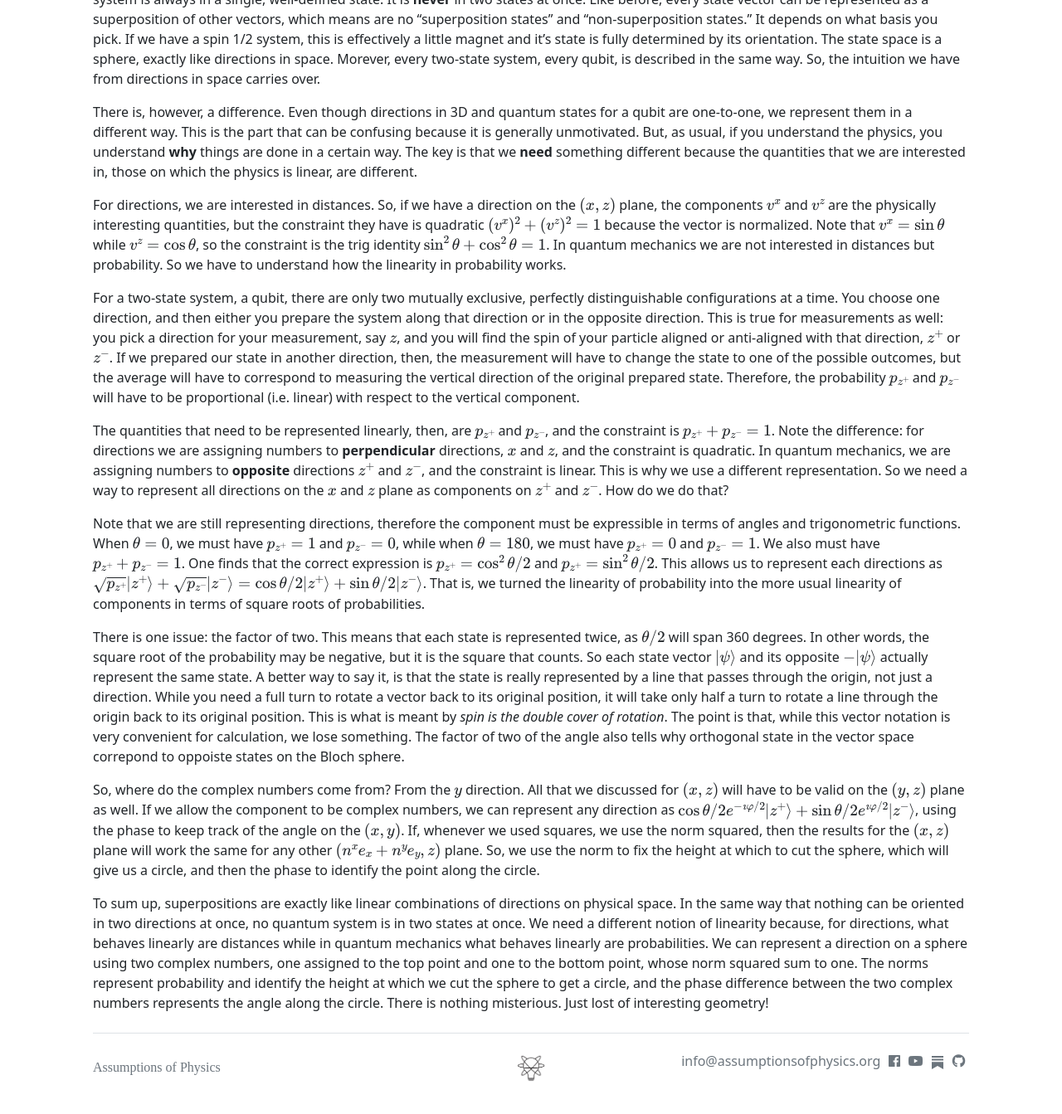
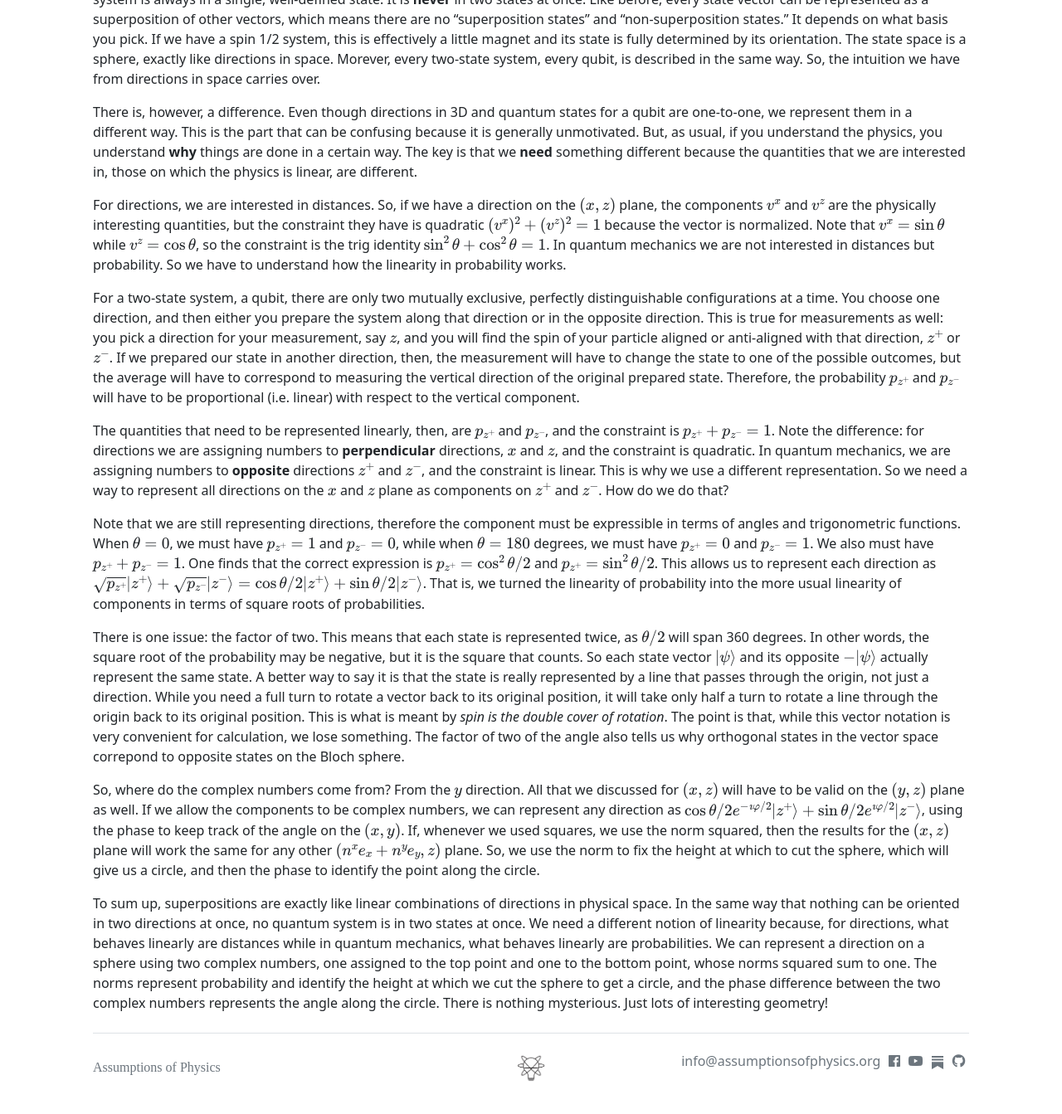
Before and after one commit to assumptionsofphysics/assumptionsofphysics.github.io, a Jekyll site: the page built from _essays/2026-03-15-what-are-superpositions.md, in a window 1280 px wide and 1400 px high, scrolled down 663 px. Shown: the top 1343 px of the window at 83% size. Built offline with Jekyll 4.4.1, drawn with Linux system fonts in a browser that asks for light colours; nearby versions of some CDN libraries; some web fonts are replaced; a script that is not in the unit is left out; some of the changed text lies outside the part shown.

Commit message:
Fix typos

```diff
--- a/_essays/2026-03-15-what-are-superpositions.md
+++ b/_essays/2026-03-15-what-are-superpositions.md
@@ -6,13 +6,13 @@
 draft: false
 ---
 
-One the biggest offenders in the quantum nonsense category is that a particle can be in a "state of superposition," in which it exists in multiple states at once until it is measured. This type of mischaracterization stems from a lack of understanding of why we have the math we have and what it represents physically.  So, let's clarify what a superposition in quantum mechanics actually is, why is not something strange and why we use the math we use.
+One the biggest offenders in the quantum nonsense category is that a particle can be in a "state of superposition," in which it exists in multiple states at once until it is measured. This type of mischaracterization stems from a lack of understanding of why we have the math we have and what it represents physically.  So, let's clarify what a superposition in quantum mechanics actually is, why it is not something strange and why we use the math we use.
 
-Let's start with a familiar example. Suppose we have a magnet and we want to characterize the direction of its magnetization. We can imagine using polar and azimuthal angles $$\theta$$ and $$\varphi$$, or the component of a normalized vector $$v^x$$, $$v^y$$ and $$v^z$$. The second choice is more convinent because we can express a generic direction as a linear combination $$v^x e_x + v^y e_y + v^z e_z$$ and the magnetic field acts linearly with respect to that representation when calculating the energy: $$U = - B(v^x e_x + v^y e_y + v^z e_z) = - ( v^x B_x + v^y B_y + v^z B_z )$$. The state in which the magnet is on the diagonal between $$x$$ and $$z$$ can be therefore expressed as $$\sqrt{2}/2 e_x + \sqrt{2}/2 e_z$$, but no one in their right mind would say that the magnet exists in both the horizontal state and the vertical state. The magnet exists in a single state: the magnetization is just oriented in a diagonal direction.
+Let's start with a familiar example. Suppose we have a magnet and we want to characterize the direction of its magnetization. We can imagine using polar and azimuthal angles $$\theta$$ and $$\varphi$$, or the components of a normalized vector $$v^x$$, $$v^y$$ and $$v^z$$. The second choice is more convenient because we can express a generic direction as a linear combination $$v^x e_x + v^y e_y + v^z e_z$$ and the magnetic field acts linearly with respect to that representation when calculating the energy: $$U = - B(v^x e_x + v^y e_y + v^z e_z) = - ( v^x B_x + v^y B_y + v^z B_z )$$. The state in which the magnet is on the diagonal between $$x$$ and $$z$$ can be therefore expressed as $$\sqrt{2}/2 e_x + \sqrt{2}/2 e_z$$, but no one in their right mind would say that the magnet exists in both the horizontal state and the vertical state. The magnet exists in a single state: the magnetization is just oriented in a diagonal direction.
 
-Also note that the choice of axis is arbitrary. There is no sense in which some direction are linear combinations and some are not. Given any direction, we can choose it to be one of the basis vectors or not. Whether a particular direction is a linear combination or not depends on the choice of the basis vectors and is not an intrinsic physical feature.
+Also note that the choice of axes is arbitrary. There is no sense in which some directions are linear combinations and some are not. Given any direction, we can choose it to be one of the basis vectors or not. Whether a particular direction is a linear combination or not depends on the choice of the basis vectors and is not an intrinsic physical feature.
 
-Quantum mechanics works in **exactly** the same way. I can't stress this enough: there is absolutely no difference in quality. Every state is represented by a state vector, and a linear combination (i.e. a superposition) of state vectors just gives you a different state vector. The system is always in a single, well-defined state. It is **never** in two states at once. Like before, every state vector can be represented as a superposition of other vectors, which means are no "superposition states" and "non-superposition states." It depends on what basis you pick. If we have a spin 1/2 system, this is effectively a little magnet and it's state is fully determined by its orientation. The state space is a sphere, exactly like directions in space. Morever, every two-state system, every qubit, is described in the same way. So, the intuition we have from directions in space carries over.
+Quantum mechanics works in **exactly** the same way. I can't stress this enough: there is absolutely no difference in quality. Every state is represented by a state vector, and a linear combination (i.e. a superposition) of state vectors just gives you a different state vector. The system is always in a single, well-defined state. It is **never** in two states at once. Like before, every state vector can be represented as a superposition of other vectors, which means there are no "superposition states" and "non-superposition states." It depends on what basis you pick. If we have a spin 1/2 system, this is effectively a little magnet and its state is fully determined by its orientation. The state space is a sphere, exactly like directions in space. Morever, every two-state system, every qubit, is described in the same way. So, the intuition we have from directions in space carries over.
 
 There is, however, a difference. Even though directions in 3D and quantum states for a qubit are one-to-one, we represent them in a different way. This is the part that can be confusing because it is generally unmotivated. But, as usual, if you understand the physics, you understand **why** things are done in a certain way. The key is that we **need** something different because the quantities that we are interested in, those on which the physics is linear, are different.
 
@@ -22,10 +22,10 @@
 
 The quantities that need to be represented linearly, then, are $$p_{z^+}$$ and $$p_{z^-}$$, and the constraint is $$p_{z^+} + p_{z^-} = 1$$. Note the difference: for directions we are assigning numbers to **perpendicular** directions, $$x$$ and $$z$$, and the constraint is quadratic. In quantum mechanics, we are assigning numbers to **opposite** directions $$z^+$$ and $$z^-$$, and the constraint is linear. This is why we use a different representation. So we need a way to represent all directions on the $$x$$ and $$z$$ plane as components on $$z^+$$ and $$z^-$$. How do we do that?
 
-Note that we are still representing directions, therefore the component must be expressible in terms of angles and trigonometric functions. When $$\theta=0$$, we must have $$p_{z^+}=1$$ and $$p_{z^-}=0$$, while when $$\theta=180$$, we must have $$p_{z^+}=0$$ and $$p_{z^-}=1$$. We also must have $$p_{z^+} + p_{z^-}=1$$. One finds that the correct expression is $$p_{z^+} = \cos^2 \theta/2$$ and $$p_{z^+} = \sin^2 \theta/2$$. This allows us to represent each directions as $$\sqrt{p_{z^+}} \vert z^+ \rangle + \sqrt{p_{z^-}} \vert z^- \rangle = \cos \theta/2 \vert z^+ \rangle + \sin \theta /2 \vert z^- \rangle$$. That is, we turned the linearity of probability into the more usual linearity of components in terms of square roots of probabilities.
+Note that we are still representing directions, therefore the component must be expressible in terms of angles and trigonometric functions. When $$\theta=0$$, we must have $$p_{z^+}=1$$ and $$p_{z^-}=0$$, while when $$\theta=180$$ degrees, we must have $$p_{z^+}=0$$ and $$p_{z^-}=1$$. We also must have $$p_{z^+} + p_{z^-}=1$$. One finds that the correct expression is $$p_{z^+} = \cos^2 \theta/2$$ and $$p_{z^+} = \sin^2 \theta/2$$. This allows us to represent each direction as $$\sqrt{p_{z^+}} \vert z^+ \rangle + \sqrt{p_{z^-}} \vert z^- \rangle = \cos \theta/2 \vert z^+ \rangle + \sin \theta /2 \vert z^- \rangle$$. That is, we turned the linearity of probability into the more usual linearity of components in terms of square roots of probabilities.
 
-There is one issue: the factor of two. This means that each state is represented twice, as $$\theta/2$$ will span 360 degrees. In other words, the square root of the probability may be negative, but it is the square that counts. So each state vector $$\vert \psi \rangle$$ and its opposite $$-\vert \psi \rangle$$ actually represent the same state. A better way to say it, is that the state is really represented by a line that passes through the origin, not just a direction. While you need a full turn to rotate a vector back to its original position, it will take only half a turn to rotate a line through the origin back to its original position. This is what is meant by *spin is the double cover of rotation*. The point is that, while this vector notation is very convenient for calculation, we lose something. The factor of two of the angle also tells why orthogonal state in the vector space correpond to oppoiste states on the Bloch sphere.
+There is one issue: the factor of two. This means that each state is represented twice, as $$\theta/2$$ will span 360 degrees. In other words, the square root of the probability may be negative, but it is the square that counts. So each state vector $$\vert \psi \rangle$$ and its opposite $$-\vert \psi \rangle$$ actually represent the same state. A better way to say it is that the state is really represented by a line that passes through the origin, not just a direction. While you need a full turn to rotate a vector back to its original position, it will take only half a turn to rotate a line through the origin back to its original position. This is what is meant by *spin is the double cover of rotation*. The point is that, while this vector notation is very convenient for calculation, we lose something. The factor of two of the angle also tells us why orthogonal states in the vector space correpond to opposite states on the Bloch sphere.
 
-So, where do the complex numbers come from? From the $$y$$ direction. All that we discussed for $$(x,z)$$ will have to be valid on the $$(y,z)$$ plane as well. If we allow the component to be complex numbers, we can represent any direction as $$\cos \theta/2 e^{-\imath \varphi /2} \vert z^+ \rangle + \sin \theta /2 e^{\imath \varphi /2} \vert z^- \rangle$$, using the phase to keep track of the angle on the $$(x,y)$$. If, whenever we used squares, we use the norm squared, then the results for the $$(x,z)$$ plane will work the same for any other $$(n^x e_x + n^y e_y, z)$$ plane. So, we use the norm to fix the height at which to cut the sphere, which will give us a circle, and then the phase to identify the point along the circle.
+So, where do the complex numbers come from? From the $$y$$ direction. All that we discussed for $$(x,z)$$ will have to be valid on the $$(y,z)$$ plane as well. If we allow the components to be complex numbers, we can represent any direction as $$\cos \theta/2 e^{-\imath \varphi /2} \vert z^+ \rangle + \sin \theta /2 e^{\imath \varphi /2} \vert z^- \rangle$$, using the phase to keep track of the angle on the $$(x,y)$$. If, whenever we used squares, we use the norm squared, then the results for the $$(x,z)$$ plane will work the same for any other $$(n^x e_x + n^y e_y, z)$$ plane. So, we use the norm to fix the height at which to cut the sphere, which will give us a circle, and then the phase to identify the point along the circle.
 
-To sum up, superpositions are exactly like linear combinations of directions on physical space. In the same way that nothing can be oriented in two directions at once, no quantum system is in two states at once. We need a different notion of linearity because, for directions, what behaves linearly are distances while in quantum mechanics what behaves linearly are probabilities. We can represent a direction on a sphere using two complex numbers, one assigned to the top point and one to the bottom point, whose norm squared sum to one. The norms represent probability and identify the height at which we cut the sphere to get a circle, and the phase difference between the two complex numbers represents the angle along the circle. There is nothing misterious. Just lost of interesting geometry!
+To sum up, superpositions are exactly like linear combinations of directions in physical space. In the same way that nothing can be oriented in two directions at once, no quantum system is in two states at once. We need a different notion of linearity because, for directions, what behaves linearly are distances while in quantum mechanics, what behaves linearly are probabilities. We can represent a direction on a sphere using two complex numbers, one assigned to the top point and one to the bottom point, whose norms squared sum to one. The norms represent probability and identify the height at which we cut the sphere to get a circle, and the phase difference between the two complex numbers represents the angle along the circle. There is nothing mysterious. Just lots of interesting geometry!
```
